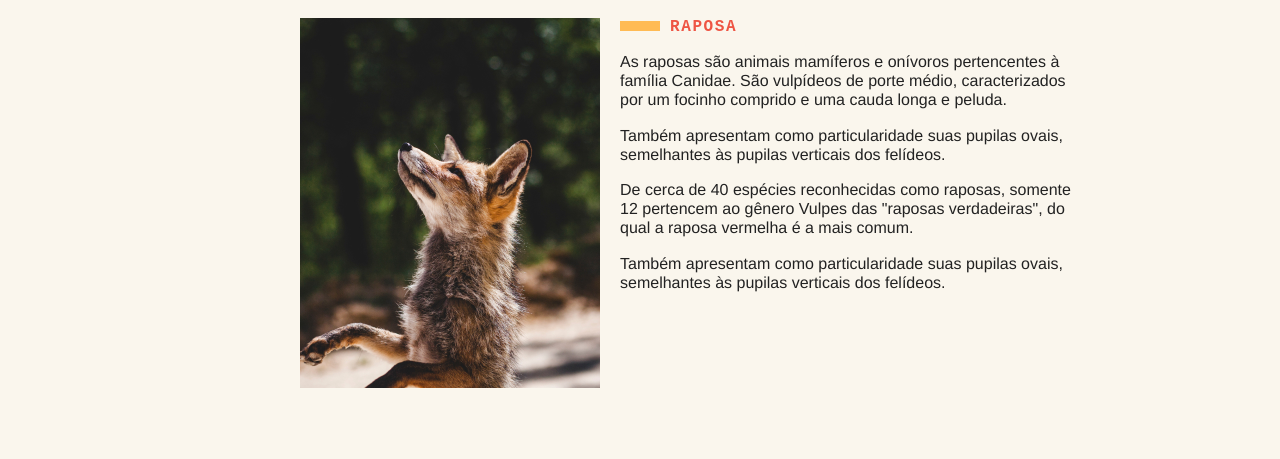
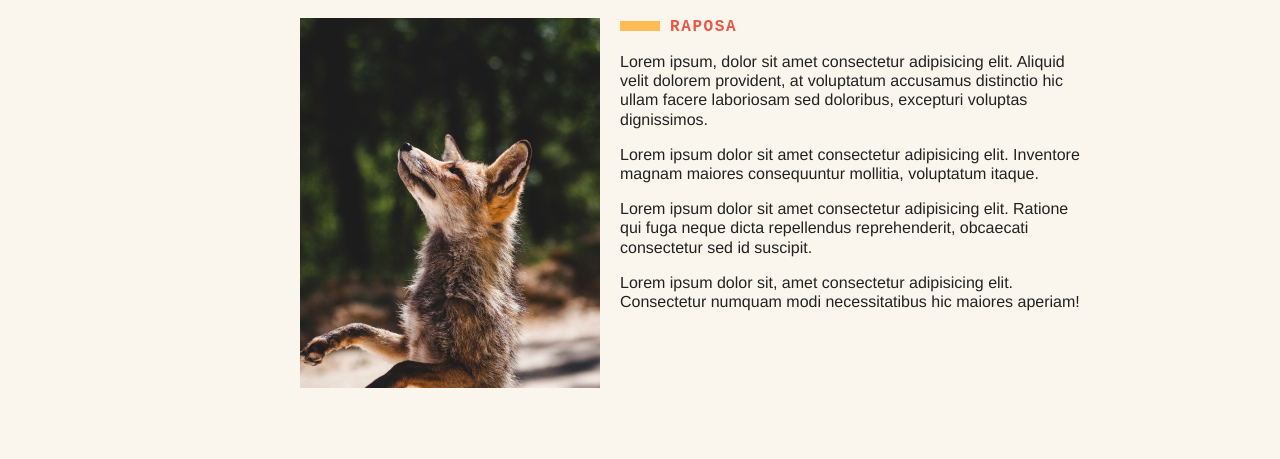
Before and after one commit to fermercado/Projeto1-estudos-JavaScript, a plain HTML site: page index.html in a window 1280 px wide. Shown: the part 340-799 px from the top of the page. Drawn offline with Linux system fonts and the light colour scheme.

Commit message:
ajuste de conteudo

```diff
--- a/index.html
+++ b/index.html
@@ -49,128 +49,134 @@
         <section>
           <h2>Raposa</h2>
           <p>
-            As raposas são animais mamíferos e onívoros pertencentes à família
-            Canidae. São vulpídeos de porte médio, caracterizados por um focinho
-            comprido e uma cauda longa e peluda.
+            Lorem ipsum, dolor sit amet consectetur adipisicing elit. Aliquid
+            velit dolorem provident, at voluptatum accusamus distinctio hic
+            ullam facere laboriosam sed doloribus, excepturi voluptas
+            dignissimos.
           </p>
           <p>
-            Também apresentam como particularidade suas pupilas ovais,
-            semelhantes às pupilas verticais dos felídeos.
+            Lorem ipsum dolor sit amet consectetur adipisicing elit. Inventore
+            magnam maiores consequuntur mollitia, voluptatum itaque.
           </p>
           <p>
-            De cerca de 40 espécies reconhecidas como raposas, somente 12
-            pertencem ao gênero Vulpes das "raposas verdadeiras", do qual a
-            raposa vermelha é a mais comum.
+            Lorem ipsum dolor sit amet consectetur adipisicing elit. Ratione qui
+            fuga neque dicta repellendus reprehenderit, obcaecati consectetur
+            sed id suscipit.
           </p>
           <p>
-            Também apresentam como particularidade suas pupilas ovais,
-            semelhantes às pupilas verticais dos felídeos.
+            Lorem ipsum dolor sit, amet consectetur adipisicing elit.
+            Consectetur numquam modi necessitatibus hic maiores aperiam!
           </p>
         </section>
 
         <section>
           <h2>Esquilo</h2>
           <p>
-            As raposas são animais mamíferos e onívoros pertencentes à família
-            Canidae. São vulpídeos de porte médio, caracterizados por um focinho
-            comprido e uma cauda longa e peluda.
+            Lorem ipsum, dolor sit amet consectetur adipisicing elit. Aliquid
+            velit dolorem provident, at voluptatum accusamus distinctio hic
+            ullam facere laboriosam sed doloribus, excepturi voluptas
+            dignissimos.
           </p>
           <p>
-            Também apresentam como particularidade suas pupilas ovais,
-            semelhantes às pupilas verticais dos felídeos.
+            Lorem ipsum dolor sit amet consectetur adipisicing elit. Inventore
+            magnam maiores consequuntur mollitia, voluptatum itaque.
           </p>
           <p>
-            De cerca de 40 espécies reconhecidas como raposas, somente 12
-            pertencem ao gênero Vulpes das "raposas verdadeiras", do qual a
-            raposa vermelha é a mais comum.
+            Lorem ipsum dolor sit amet consectetur adipisicing elit. Ratione qui
+            fuga neque dicta repellendus reprehenderit, obcaecati consectetur
+            sed id suscipit.
           </p>
           <p>
-            Também apresentam como particularidade suas pupilas ovais,
-            semelhantes às pupilas verticais dos felídeos.
+            Lorem ipsum dolor sit, amet consectetur adipisicing elit.
+            Consectetur numquam modi necessitatibus hic maiores aperiam!
           </p>
         </section>
         <section>
           <h2>Urso</h2>
           <p>
-            As raposas são animais mamíferos e onívoros pertencentes à família
-            Canidae. São vulpídeos de porte médio, caracterizados por um focinho
-            comprido e uma cauda longa e peluda.
+            Lorem ipsum, dolor sit amet consectetur adipisicing elit. Aliquid
+            velit dolorem provident, at voluptatum accusamus distinctio hic
+            ullam facere laboriosam sed doloribus, excepturi voluptas
+            dignissimos.
           </p>
           <p>
-            Também apresentam como particularidade suas pupilas ovais,
-            semelhantes às pupilas verticais dos felídeos.
+            Lorem ipsum dolor sit amet consectetur adipisicing elit. Inventore
+            magnam maiores consequuntur mollitia, voluptatum itaque.
           </p>
           <p>
-            De cerca de 40 espécies reconhecidas como raposas, somente 12
-            pertencem ao gênero Vulpes das "raposas verdadeiras", do qual a
-            raposa vermelha é a mais comum.
+            Lorem ipsum dolor sit amet consectetur adipisicing elit. Ratione qui
+            fuga neque dicta repellendus reprehenderit, obcaecati consectetur
+            sed id suscipit.
           </p>
           <p>
-            Também apresentam como particularidade suas pupilas ovais,
-            semelhantes às pupilas verticais dos felídeos.
+            Lorem ipsum dolor sit, amet consectetur adipisicing elit.
+            Consectetur numquam modi necessitatibus hic maiores aperiam!
           </p>
         </section>
         <section>
           <h2>Lobo</h2>
           <p>
-            As raposas são animais mamíferos e onívoros pertencentes à família
-            Canidae. São vulpídeos de porte médio, caracterizados por um focinho
-            comprido e uma cauda longa e peluda.
+            Lorem ipsum, dolor sit amet consectetur adipisicing elit. Aliquid
+            velit dolorem provident, at voluptatum accusamus distinctio hic
+            ullam facere laboriosam sed doloribus, excepturi voluptas
+            dignissimos.
           </p>
           <p>
-            Também apresentam como particularidade suas pupilas ovais,
-            semelhantes às pupilas verticais dos felídeos.
+            Lorem ipsum dolor sit amet consectetur adipisicing elit. Inventore
+            magnam maiores consequuntur mollitia, voluptatum itaque.
           </p>
           <p>
-            De cerca de 40 espécies reconhecidas como raposas, somente 12
-            pertencem ao gênero Vulpes das "raposas verdadeiras", do qual a
-            raposa vermelha é a mais comum.
+            Lorem ipsum dolor sit amet consectetur adipisicing elit. Ratione qui
+            fuga neque dicta repellendus reprehenderit, obcaecati consectetur
+            sed id suscipit.
           </p>
           <p>
-            Também apresentam como particularidade suas pupilas ovais,
-            semelhantes às pupilas verticais dos felídeos.
+            Lorem ipsum dolor sit, amet consectetur adipisicing elit.
+            Consectetur numquam modi necessitatibus hic maiores aperiam!
           </p>
         </section>
         <section>
           <h2>Macaco</h2>
           <p>
-            As raposas são animais mamíferos e onívoros pertencentes à família
-            Canidae. São vulpídeos de porte médio, caracterizados por um focinho
-            comprido e uma cauda longa e peluda.
+            Lorem ipsum, dolor sit amet consectetur adipisicing elit. Aliquid
+            velit dolorem provident, at voluptatum accusamus distinctio hic
+            ullam facere laboriosam sed doloribus, excepturi voluptas
+            dignissimos.
           </p>
           <p>
-            Também apresentam como particularidade suas pupilas ovais,
-            semelhantes às pupilas verticais dos felídeos.
+            Lorem ipsum dolor sit amet consectetur adipisicing elit. Inventore
+            magnam maiores consequuntur mollitia, voluptatum itaque.
           </p>
           <p>
-            De cerca de 40 espécies reconhecidas como raposas, somente 12
-            pertencem ao gênero Vulpes das "raposas verdadeiras", do qual a
-            raposa vermelha é a mais comum.
+            Lorem ipsum dolor sit amet consectetur adipisicing elit. Ratione qui
+            fuga neque dicta repellendus reprehenderit, obcaecati consectetur
+            sed id suscipit.
           </p>
           <p>
-            Também apresentam como particularidade suas pupilas ovais,
-            semelhantes às pupilas verticais dos felídeos.
+            Lorem ipsum dolor sit, amet consectetur adipisicing elit.
+            Consectetur numquam modi necessitatibus hic maiores aperiam!
           </p>
         </section>
         <section>
           <h2>Leão</h2>
           <p>
-            As raposas são animais mamíferos e onívoros pertencentes à família
-            Canidae. São vulpídeos de porte médio, caracterizados por um focinho
-            comprido e uma cauda longa e peluda.
+            Lorem ipsum, dolor sit amet consectetur adipisicing elit. Aliquid
+            velit dolorem provident, at voluptatum accusamus distinctio hic
+            ullam facere laboriosam sed doloribus, excepturi voluptas
+            dignissimos.
           </p>
           <p>
-            Também apresentam como particularidade suas pupilas ovais,
-            semelhantes às pupilas verticais dos felídeos.
+            Lorem ipsum dolor sit amet consectetur adipisicing elit. Inventore
+            magnam maiores consequuntur mollitia, voluptatum itaque.
           </p>
           <p>
-            De cerca de 40 espécies reconhecidas como raposas, somente 12
-            pertencem ao gênero Vulpes das "raposas verdadeiras", do qual a
-            raposa vermelha é a mais comum.
+            Lorem ipsum dolor sit amet consectetur adipisicing elit. Ratione qui
+            fuga neque dicta repellendus reprehenderit, obcaecati consectetur
+            sed id suscipit.
           </p>
           <p>
-            Também apresentam como particularidade suas pupilas ovais,
-            semelhantes às pupilas verticais dos felídeos.
+            Lorem ipsum dolor sit, amet consectetur adipisicing elit.
+            Consectetur numquam modi necessitatibus hic maiores aperiam!
           </p>
         </section>
       </div>
@@ -181,25 +187,33 @@
       <dl class="faq-lista js-accordion">
         <dt>Qual a idade dos animais?</dt>
         <dd>
-          As raposas são animais mamíferos e onívoros pertencentes à família
-          Canidae. São vulpídeos de porte médio, caracterizados por um focinho
-          comprido e uma cauda longa e peluda.
+          Lorem ipsum dolor sit amet consectetur adipisicing elit. Hic beatae
+          ratione, mollitia voluptate doloribus dolorum sint consectetur
+          excepturi fugit. Incidunt quam quos iure soluta maiores!
         </dd>
         <dt>Eles são fantásticos?</dt>
         <dd>
-          Também apresentam como particularidade suas pupilas ovais, semelhantes
-          às pupilas verticais dos felídeos.
+          Lorem ipsum dolor sit amet consectetur adipisicing elit. Consectetur,
+          et est. Iste, perferendis aliquid iusto amet sunt culpa qui
+          repellendus, veniam a facere, nisi ea delectus explicabo aut facilis
+          obcaecati.
         </dd>
         <dt>Qual a diferença?</dt>
         <dd>
-          As raposas são animais mamíferos e onívoros pertencentes à família
-          Canidae. São vulpídeos de porte médio, caracterizados por um focinho
-          comprido e uma cauda longa e peluda.
+          Lorem ipsum dolor sit amet consectetur adipisicing elit. Doloremque
+          error, illo rerum totam id nisi ad. Aspernatur mollitia recusandae
+          omnis magnam quaerat velit, possimus veritatis deleniti, labore quas
+          dolores eligendi consectetur numquam repellendus! Eligendi, fugiat
+          assumenda nesciunt ducimus labore qui.
         </dd>
         <dt>Como proteger?</dt>
         <dd>
-          Também apresentam como particularidade suas pupilas ovais, semelhantes
-          às pupilas verticais dos felídeos.
+          Lorem ipsum dolor sit amet consectetur adipisicing elit. Adipisci
+          voluptas, similique maiores dignissimos esse tenetur suscipit
+          consectetur ipsam modi, autem doloremque quo blanditiis laborum sequi
+          hic. Necessitatibus cumque eveniet similique blanditiis nisi dolores
+          cum unde quia praesentium. Nobis quam vero aperiam fugiat dolore,
+          accusantium minima eum earum vitae nulla cum.
         </dd>
       </dl>
     </section>
@@ -210,10 +224,10 @@
         <img src="img/mapa.png" />
       </div>
       <ul class="dados">
-        <li>contato@origamid.com</li>
-        <li>+55 (21) 9999-9999</li>
-        <li>Rua do Conde, nº 21</li>
-        <li>Rio de Janeiro - RJ</li>
+        <li>contato@contato.com.br</li>
+        <li>+55 (18) 9999-9999</li>
+        <li>Rua street, nº 21</li>
+        <li>Birigui-sp</li>
       </ul>
     </section>
 
```
